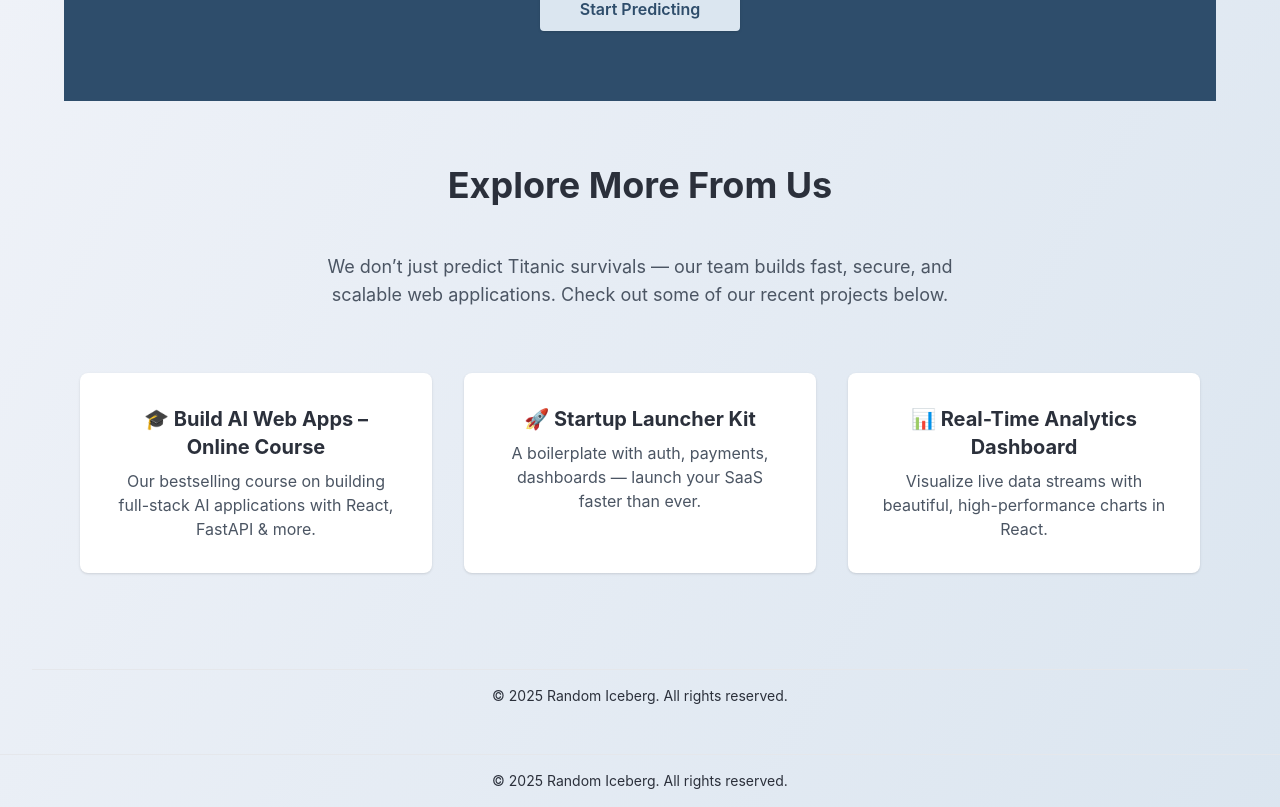
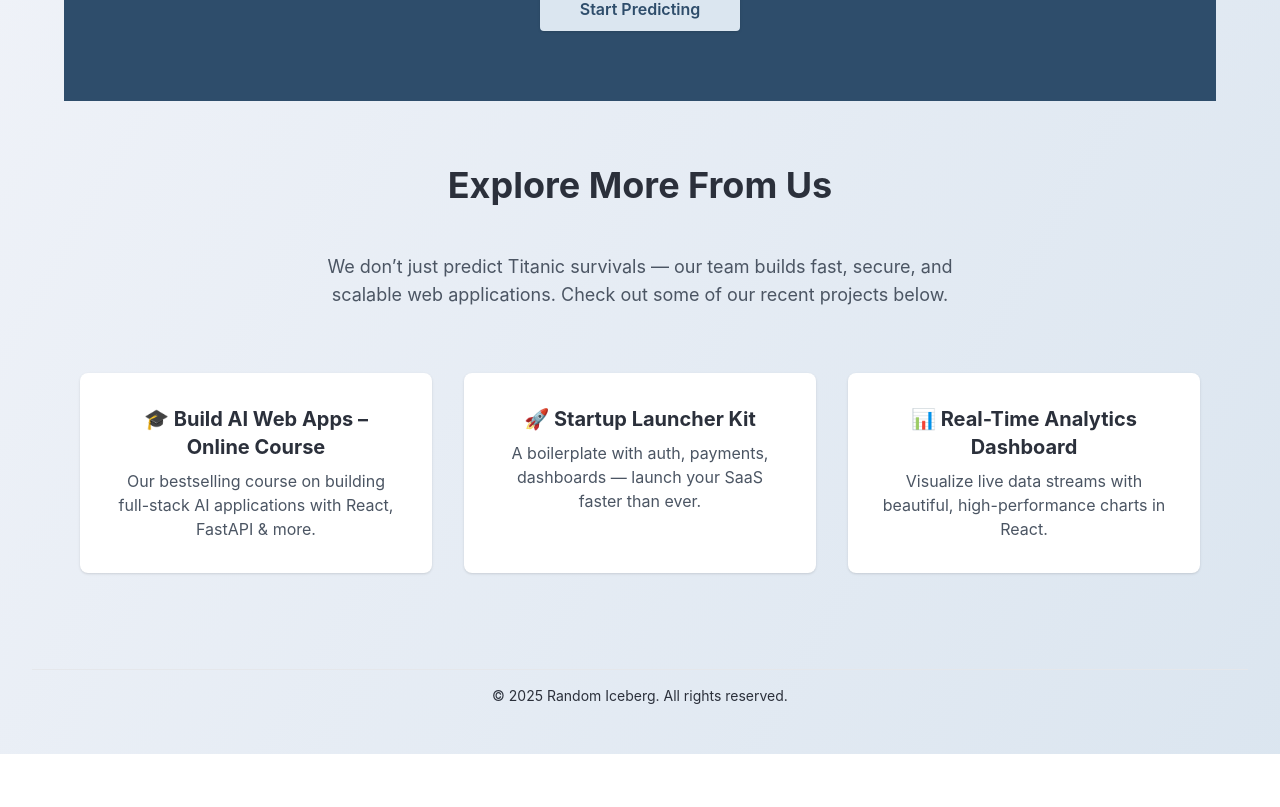
Before and after one commit to random-iceberg/web-frontend, a React (Create React App) app: page / in a window 1280 px wide. Shown: the part 1489-2296 px from the top of the page. After the commit the page ends 2243 px from the top, so only its background shows below. Built offline with nearby package versions, Linux system fonts and the light colour scheme; no server answers.

Commit message:
fix(AppLayout): remove unused Footer import and component

```diff
--- a/src/components/AppLayout.tsx
+++ b/src/components/AppLayout.tsx
@@ -1,7 +1,6 @@
 import React from "react";
 import { Outlet } from "react-router-dom";
 import Navbar from "components/Navbar";
-import Footer from "components/Footer";
 import ConnectionStatus from "components/ConnectionStatus";
 
 /*
@@ -18,7 +17,6 @@ const Layout: React.FC = () => {
           <Outlet />
         </div>
       </main>
-      <Footer />
       <ConnectionStatus />
     </div>
   );
```
